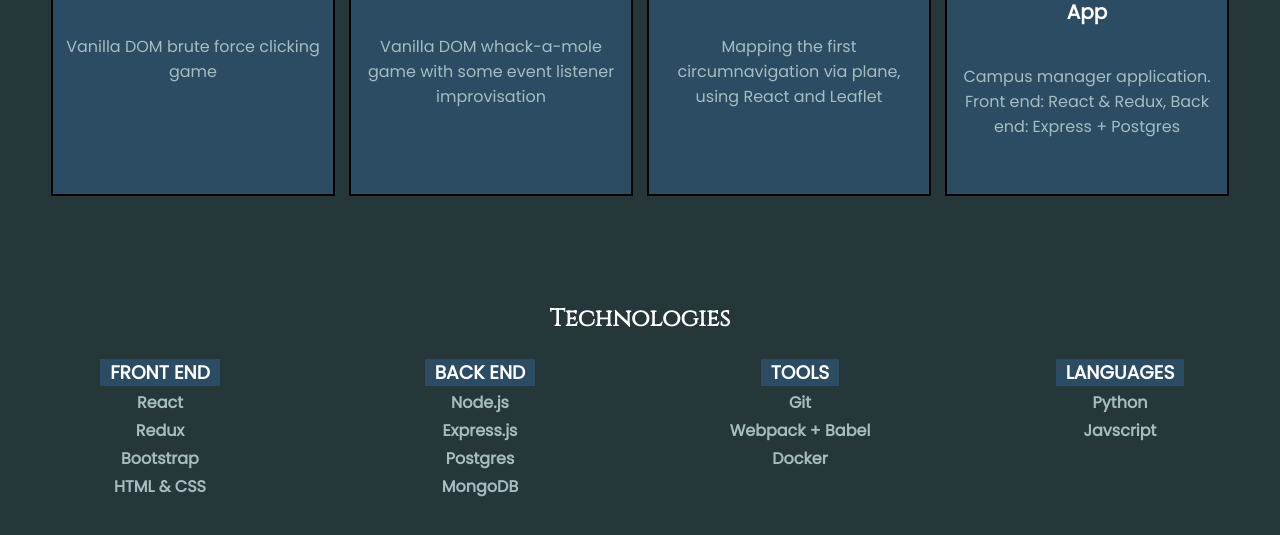
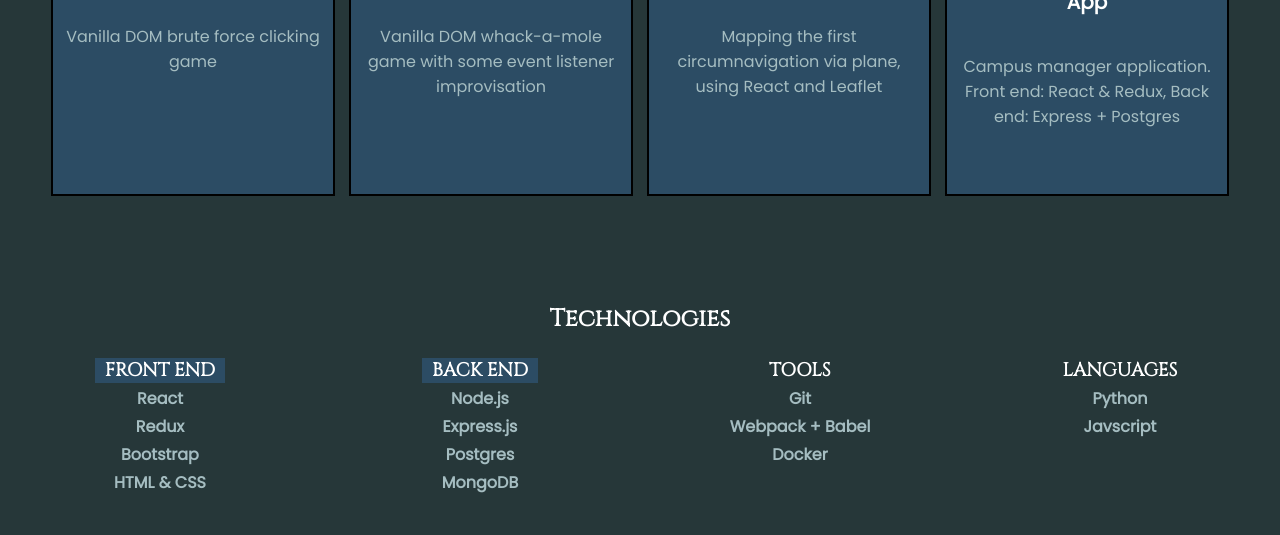
Before and after one commit to blakebequette/blakebequette.github.io, a website: page index.html in a window 1280 px wide. Shown: the part 515-1050 px from the top of the page. Drawn offline with Linux system fonts and the light colour scheme; a web font is replaced by a local one.

Commit message:
other design changes (rachel)

```diff
--- a/index.html
+++ b/index.html
@@ -42,13 +42,13 @@
         <p> MongoDB</p>
     </div>
     <div class="flxd c tech">
-        <h3><span class="tech-title">  TOOLS  </span></h3>
+        <h3><span class="">  TOOLS  </span></h2>
         <p> Git </p>
         <p> Webpack + Babel</p>
         <p> Docker</p>
     </div>
     <div class="flxd c tech">
-        <h3><span class="tech-title">LANGUAGES</span></h3>
+        <h3><span class="">LANGUAGES</span></h3>
         <p> Python </p>
         <p> Javscript </p>
     </div>
--- a/style.css
+++ b/style.css
@@ -82,6 +82,10 @@ h2{
     color: var(--third)
 }
 
+h3 {
+    font-family: var(--title-font);
+    color: var(--third);
+}
 h4 {
     margin-top: 5px;
 }
@@ -133,6 +137,7 @@ ul {
 .thumbnail {
     overflow: hidden;
     width: 280px;
+    height: 200px;
     border-bottom: 2px var(--borders) solid;
 }
 
```
